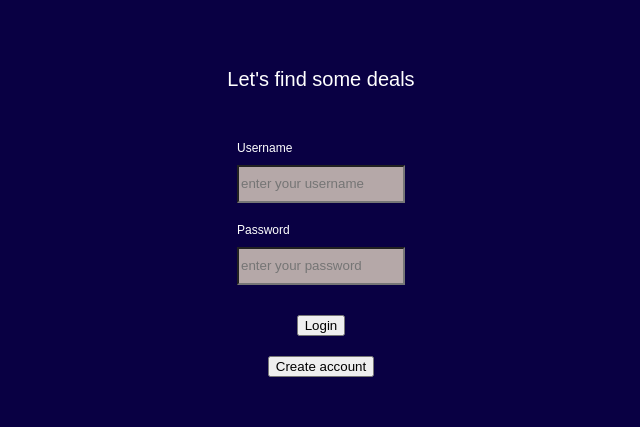
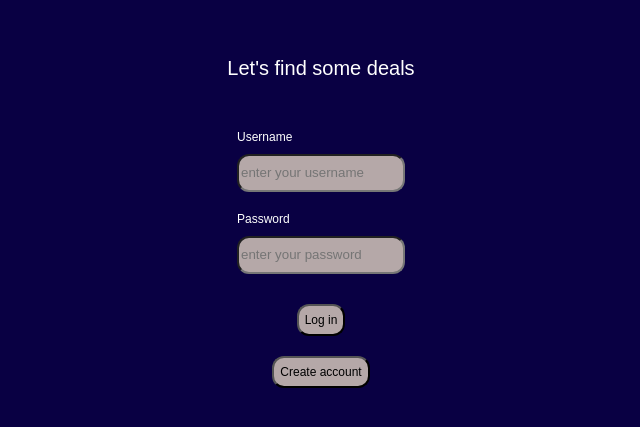
Before and after one commit to auberginearms/groceryDatabaseApp, a Next.js app: page / in a window 1280 px wide. Shown: the part 173-600 px from the top of the page, without its empty margins (319-959 px from the left). Built offline with nearby package versions, Linux system fonts and the light colour scheme.

Commit message:
button styling

```diff
--- a/app/AccountCreation.tsx
+++ b/app/AccountCreation.tsx
@@ -51,7 +51,13 @@ export function AccountCreation(props: {
         </FormGroup>
       </StyledForm>
       <Button
-        style={{ margin: 10 }}
+        style={{
+          height: 32,
+          margin: 10,
+          backgroundColor: "#B5A8A8",
+          borderRadius: 12,
+          fontSize: 12,
+        }}
         onClick={async () => {
           if (username === "") {
             return setErrorMessage("Username cannot be empty");
@@ -70,7 +76,13 @@ export function AccountCreation(props: {
         Submit
       </Button>
       <Button
-        style={{ margin: 10 }}
+        style={{
+          height: 32,
+          margin: 10,
+          backgroundColor: "#B5A8A8",
+          borderRadius: 12,
+          fontSize: 12,
+        }}
         onClick={() => {
           onGoBackClick();
         }}
--- a/app/App.tsx
+++ b/app/App.tsx
@@ -50,6 +50,4 @@ export default App;
 const AppStyling = styled.div`
   display: flex;
   flex: 1;
-  height: 100%;
-  justify-content: centre;
 `;
--- a/app/Deals.tsx
+++ b/app/Deals.tsx
@@ -4,7 +4,7 @@ import { PageHeader } from "./ui/PageHeader";
 export function Deals(): ReactElement {
   return (
     <div>
-      <PageHeader>DEALS</PageHeader>
+      <PageHeader>Deals go here</PageHeader>
     </div>
   );
 }
--- a/app/Location.tsx
+++ b/app/Location.tsx
@@ -2,7 +2,9 @@ import { ReactElement } from "react";
 import { PageHeader } from "./ui/PageHeader";
 
 export function Location(): ReactElement {
-  return <div>
-  <PageHeader>LOCATION</PageHeader>
-  </div>
+  return (
+    <div>
+      <PageHeader>Locations go here</PageHeader>
+    </div>
+  );
 }
--- a/app/Login.tsx
+++ b/app/Login.tsx
@@ -51,7 +51,13 @@ export function Login(props: {
         </FormGroup>
       </StyledForm>
       <Button
-        style={{ margin: 10 }}
+        style={{
+          height: 32,
+          margin: 10,
+          backgroundColor: "#B5A8A8",
+          borderRadius: 12,
+          fontSize: 12,
+        }}
         onClick={async () => {
           if (await credentialsAreValid(username, password)) {
             onLoginSuccess();
@@ -60,10 +66,16 @@ export function Login(props: {
           }
         }}
       >
-        Login
+        Log in
       </Button>
       <Button
-        style={{ margin: 10 }}
+        style={{
+          height: 32,
+          margin: 10,
+          backgroundColor: "#B5A8A8",
+          borderRadius: 12,
+          fontSize: 12,
+        }}
         onClick={() => {
           onAccountCreationClick();
         }}
--- a/app/TabNavigation.tsx
+++ b/app/TabNavigation.tsx
@@ -18,6 +18,11 @@ export function TabNavigation(props: { onLogout: () => void }): ReactElement {
       <div style={{ flexDirection: "row" }}>
         <Button
           style={{
+            height: 32,
+            width: 150,
+            margin: 10,
+            borderRadius: 12,
+            fontSize: 12,
             backgroundColor:
               displayTab === TabDisplay.Deals ? "#E86868" : "#B5A8A8",
           }}
@@ -29,6 +34,11 @@ export function TabNavigation(props: { onLogout: () => void }): ReactElement {
         </Button>
         <Button
           style={{
+            height: 32,
+            width: 150,
+            margin: 10,
+            borderRadius: 12,
+            fontSize: 12,
             backgroundColor:
               displayTab === TabDisplay.Location ? "#E86868" : "#B5A8A8",
           }}
@@ -43,13 +53,30 @@ export function TabNavigation(props: { onLogout: () => void }): ReactElement {
       {displayTab === TabDisplay.Location && <Location />}
       <div>
         <Button
+          style={{
+            height: 32,
+            margin: 10,
+            backgroundColor: "#B5A8A8",
+            borderRadius: 12,
+            fontSize: 12,
+          }}
           onClick={() => {
             onLogout();
           }}
         >
           Log out
         </Button>
-        <Button>Delete account</Button>
+        <Button
+          style={{
+            height: 32,
+            margin: 10,
+            backgroundColor: "#B5A8A8",
+            borderRadius: 12,
+            fontSize: 12,
+          }}
+        >
+          Delete account
+        </Button>
       </div>
     </Wrapper>
   );
--- a/app/ui/FormControl.tsx
+++ b/app/ui/FormControl.tsx
@@ -5,4 +5,5 @@ export const FormControl = styled(Form.Control)`
   width: 160px;
   height: 32px;
   background: #b5a8a8;
+  border-radius: 12px;
 `;
```
